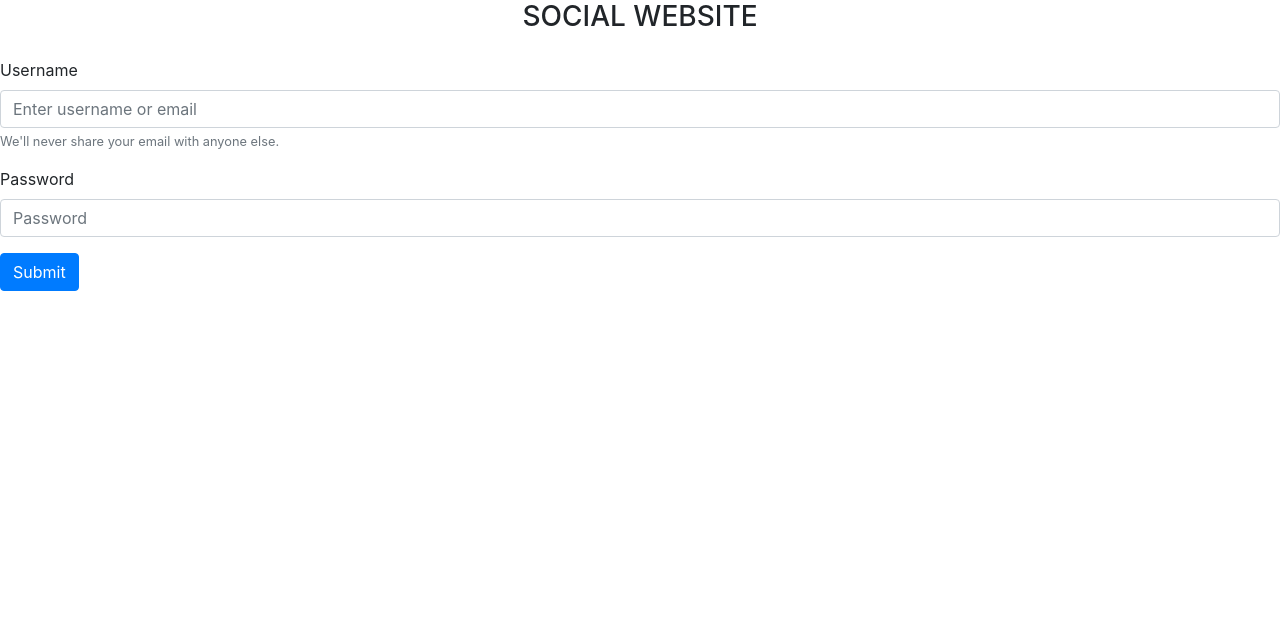
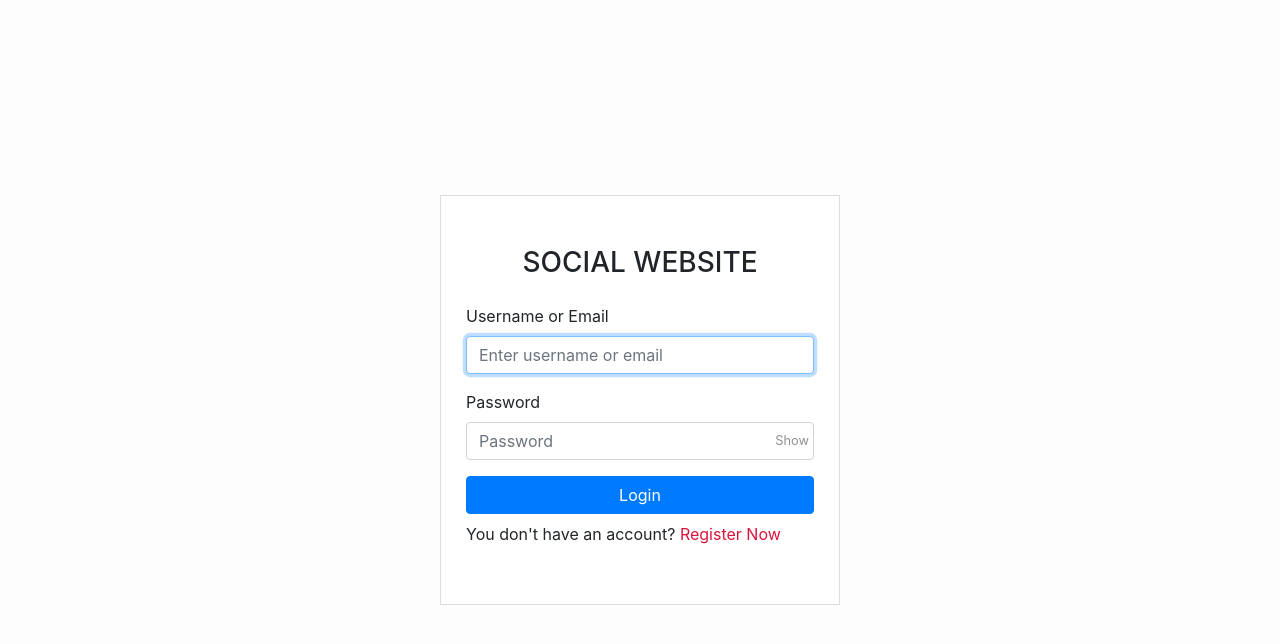
Before and after one commit to tusharmonga014/Social-Website, a React (Create React App) app in the folder client/: page / in a window 1280 px wide. Shown: the top 644 px of the page. Built offline with nearby package versions, Linux system fonts and the light colour scheme.

Commit message:
add redux and login feature

```diff
--- a/client/package.json
+++ b/client/package.json
@@ -1,11 +1,13 @@
 {
   "name": "client",
+  "proxy": "http://localhost:5000",
   "version": "0.1.0",
   "private": true,
   "dependencies": {
     "@testing-library/jest-dom": "^5.14.1",
     "@testing-library/react": "^11.2.7",
     "@testing-library/user-event": "^12.8.3",
+    "axios": "^0.21.1",
     "moment": "^2.29.1",
     "react": "^17.0.2",
     "react-dom": "^17.0.2",
--- a/client/src/index.js
+++ b/client/src/index.js
@@ -1,11 +1,14 @@
-import React from 'react';
-import ReactDOM from 'react-dom';
-import App from './App';
-import reportWebVitals from './reportWebVitals';
+import React from "react";
+import ReactDOM from "react-dom";
+import App from "./App";
+import reportWebVitals from "./reportWebVitals";
+import Provider from "./redux/store";
 
 ReactDOM.render(
   <React.StrictMode>
-    <App />
+    <Provider>
+      <App />
+    </Provider>
   </React.StrictMode>,
   document.getElementById('root')
 );
--- a/client/src/pages/login/index.jsx
+++ b/client/src/pages/login/index.jsx
@@ -1,43 +1,111 @@
 import React, { useState } from "react";
+import { useDispatch } from "react-redux";
+import { Link } from "react-router-dom";
+import { login } from "../../redux/actions/authAction";
+import './styles.css';
+
 
 const Login = () => {
 
     const initialState = { usernameOrEmail: '', password: '' };
     const [userData, setuserData] = useState(initialState);
     const { usernameOrEmail, password } = userData;
+    const [typePass, setTypePass] = useState(false);
+    const dispatch = useDispatch();
+
 
     const handleInputChange = event => {
         const { name, value } = event.target;
         setuserData({ ...userData, [name]: value });
     }
 
-    const submitfunc = () => {
-        console.log(userData);
+
+    const showWrongInputMessage = (wrongInputBlock, message) => {
+        const wrongInputElement = document.createElement("p");
+        const wrongInputMessage = document.createTextNode(message);
+        wrongInputElement.setAttribute('class', 'wrong-input');
+        wrongInputElement.appendChild(wrongInputMessage);
+        wrongInputBlock.appendChild(wrongInputElement);
     }
+
+
+    const removePreviousWrongInputMessages = () => {
+        const wrongInputElement = document.getElementsByClassName('wrong-input')[0];
+        if (wrongInputElement)
+            wrongInputElement.remove();
+    }
+
+
+    const showIncorrectUsernameOrEmail = message => {
+        setuserData({ ...userData, password: '' });
+        document.getElementById('login-username-email').focus();
+        const inputBlock = document.getElementsByClassName('username-email-group')[0];
+        showWrongInputMessage(inputBlock, message);
+    }
+
+
+    const showIncorrectPassword = message => {
+        setuserData({ ...userData, password: '' });
+        document.getElementById('login-password').focus();
+        const inputBlock = document.getElementsByClassName('password-group')[0];
+        showWrongInputMessage(inputBlock, message);
+    }
+
+
+    const handleSubmit = async (event) => {
+
+        event.preventDefault();
+        removePreviousWrongInputMessages();
+
+        try {
+
+            await dispatch(login(userData));
+
+        } catch (err) {
+
+            const param = err.response.data.param;
+            const message = err.response.data.msg;
+            if (param === 'password') {
+                showIncorrectPassword(message);
+            } else {
+                showIncorrectUsernameOrEmail(message);
+            }
+        }
+    }
+
 
     return (
         <div className="login-page">
-            <form onSubmit={submitfunc}>
+            <form onSubmit={handleSubmit}>
                 <h3 className="text-uppercase text-center mb-4">Social Website</h3>
 
-                <div className="form-group">
-                    <label htmlFor="login-username-email">Username</label>
+                <div className="form-group username-email-group">
+                    <label htmlFor="login-username-email">Username or Email</label>
                     <input id="login-username-email" className="form-control" type="text" placeholder="Enter username or email"
-                        aria-describedby="emailHelp" name='usernameOrEmail' value={usernameOrEmail} onChange={handleInputChange} required />
-                    <small id="emailHelp" className="form-text text-muted">
-                        We'll never share your email with anyone else.
-                    </small>
+                        aria-describedby="emailHelp" name='usernameOrEmail' value={usernameOrEmail} onChange={handleInputChange} required autoFocus />
                 </div>
 
-                <div className="form-group">
+                <div className="form-group password-group">
                     <label htmlFor="login-password">Password</label>
-                    <input id="login-password" className="form-control" type="password" placeholder="Password"
-                        name="password" value={password} onChange={handleInputChange} required />
+                    <div className="pass">
+
+                        <input id="login-password" className="form-control" type={typePass ? "text" : "password"} placeholder="Password"
+                            name="password" value={password} onChange={handleInputChange} required />
+
+                        <small onClick={() => setTypePass(!typePass)}>
+                            {typePass ? 'Hide' : 'Show'}
+                        </small>
+                    </div>
+
                 </div>
 
-                <button type="submit" className="btn btn-primary">
-                    Submit
+                <button type="submit" className="btn btn-primary w-100">
+                    Login
                 </button>
+
+                <p className="my-2">
+                    You don't have an account? <Link to="/register" style={{ color: "crimson" }}>Register Now</Link>
+                </p>
 
             </form>
         </div>
--- /dev/null
+++ b/client/src/pages/login/styles.css
@@ -0,0 +1,34 @@
+.login-page {
+    width: 100%;
+    min-height: 100vh;
+    background: #fdfdfd;
+    display: flex;
+    align-items: center;
+    justify-content: center;
+}
+
+.login-page form {
+    background: #fff;
+    max-width: 400px;
+    width: 100%;
+    border: 1px solid #ddd;
+    padding: 50px 25px;
+}
+
+.login-page form .pass {
+    position: relative;
+}
+
+.login-page form .pass small {
+    position: absolute;
+    top: 50%;
+    right: 5px;
+    transform: translateY(-50%);
+    cursor: pointer;
+    opacity: 0.5;
+}
+
+.wrong-input {
+    font-size: smaller;
+    color: red;
+}
--- /dev/null
+++ b/client/src/redux/actions/authAction.js
@@ -0,0 +1,21 @@
+import { postDataAPI } from "../../utils/fetchData";
+
+export const TYPES = {
+    AUTH: 'AUTH'
+}
+
+export const login = (data) => async (dispatch) => {
+    try {
+
+        const res = await postDataAPI('auth/login', data, '');
+        dispatch({
+            type: 'AUTH', payload: {
+                user: res.data.user,
+                token: res.data.access_token
+            }
+        })
+
+    } catch (err) {
+        throw err;
+    }
+}
--- /dev/null
+++ b/client/src/redux/reducers/authReducer.js
@@ -0,0 +1,14 @@
+import { TYPES } from "../actions/authAction";
+
+const initialState = {};
+
+const authReducer = (state = initialState, action) => {
+    switch (action.type) {
+        case TYPES.AUTH:
+            return action.payload;
+        default:
+            return state;
+    }
+}
+
+export default authReducer;
--- /dev/null
+++ b/client/src/redux/reducers/index.js
@@ -0,0 +1,10 @@
+import { combineReducers } from "redux";
+import auth from "./authReducer";
+
+const rootReducer = combineReducers(
+    {
+        auth
+    }
+)
+
+export default rootReducer;
--- /dev/null
+++ b/client/src/redux/store.js
@@ -0,0 +1,20 @@
+import { Provider } from "react-redux";
+import { createStore, applyMiddleware } from "redux";
+import reduxThunk from "redux-thunk";
+import rootReducer from "./reducers";
+import { composeWithDevTools } from "redux-devtools-extension";
+
+const store = createStore(
+    rootReducer,
+    composeWithDevTools(applyMiddleware(reduxThunk))
+);
+
+const DataProvider = ({ children }) => {
+    return (
+        <Provider store={store}>
+            {children}
+        </Provider>
+    )
+}
+
+export default DataProvider;
--- /dev/null
+++ b/client/src/utils/fetchData.js
@@ -0,0 +1,37 @@
+import axios from "axios"
+
+/**
+ * Gets data from the specified url from API.
+ * @param {String} url - Url from which data needs to be fetched
+ * @param {*} token    - Authorization token
+ * @returns Response recieved from the API
+ */
+export const getDataAPI = async (url, token) => {
+    try {
+        const res = await axios.get(`/api/${url}`, {
+            headers: { Authorization: token }
+        })
+        return res;
+    } catch (err) {
+        return err;
+    }
+
+}
+
+
+/**
+ * Posts data to the specified url from API.
+ * @param {String} url - Url to which data needs to be fetched
+ * @param {*} token    - Authorization token
+ * @returns Response recieved from the API
+ */
+export const postDataAPI = async (url, data, token) => {
+    try {
+        const res = await axios.post(`/api/${url}`, data, {
+            headers: { Authorization: token }
+        })
+        return res;
+    } catch (err) {
+        throw err;
+    }
+}
```
Also changed, not shown: 1 other file (tests, documents, lock files or other folders).
